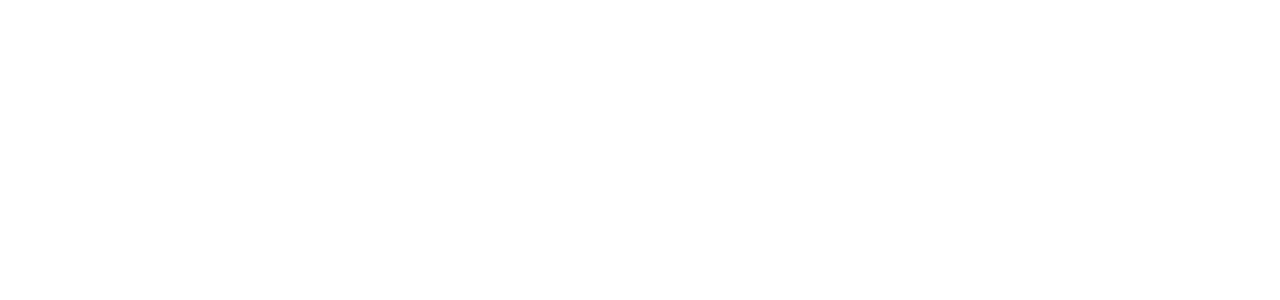
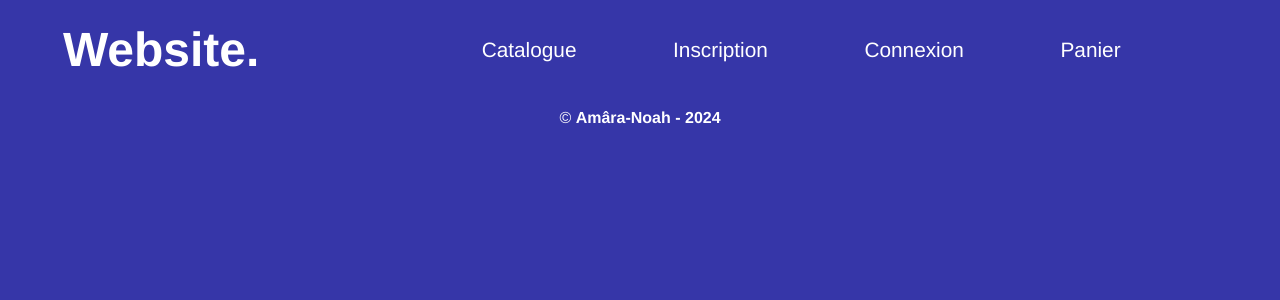
Before and after one commit to AmaraABC/Site-E-com-en-Serveur-Web, a PHP site: page /html/connexion.html in a window 1280 px wide. Before the commit the part shown is empty. Shown: the top 300 px of the page. Run offline with PHP 8.4, Linux system fonts and the light colour scheme.

Commit message:
Add files via upload

```diff
--- a/Serveur Web - 2024/css/style.css
+++ b/Serveur Web - 2024/css/style.css
@@ -114,10 +114,6 @@
     width: 95%;
     margin: auto;
 
-    .details-img {
-
-    }
-
     .details-text {
         width: 60%;
 
--- a/Serveur Web - 2024/html/connexion.html
+++ b/Serveur Web - 2024/html/connexion.html
@@ -0,0 +1,26 @@
+<!DOCTYPE html>
+<html lang="fr-FR" dir="ltr">
+<head>
+    <meta charset="UTF-8">
+    <meta name="viewport" content="width=device-width, initial-scale=1.0">
+    <title>Site E-commerce en HTML5 & CSS3 - Serveur Web</title>
+    <link rel="stylesheet" href="../css/style.css">
+</head>
+<body>
+    <header class="website-header">
+        <a href="../index.html">
+            <h1 class="header-logo">Website.</h1>
+        </a>
+        <nav>
+            <a href="catalogue.html">Catalogue</a>
+            <a href="inscription.html">Inscription</a>
+            <a href="connexion.html">Connexion</a>
+            <a href="">Panier</a>
+        </nav>
+    </header>
+
+    <footer class="website-footer">
+        &copy; <strong>Amâra-Noah - 2024</strong>
+    </footer>
+</body>
+</html>
```
